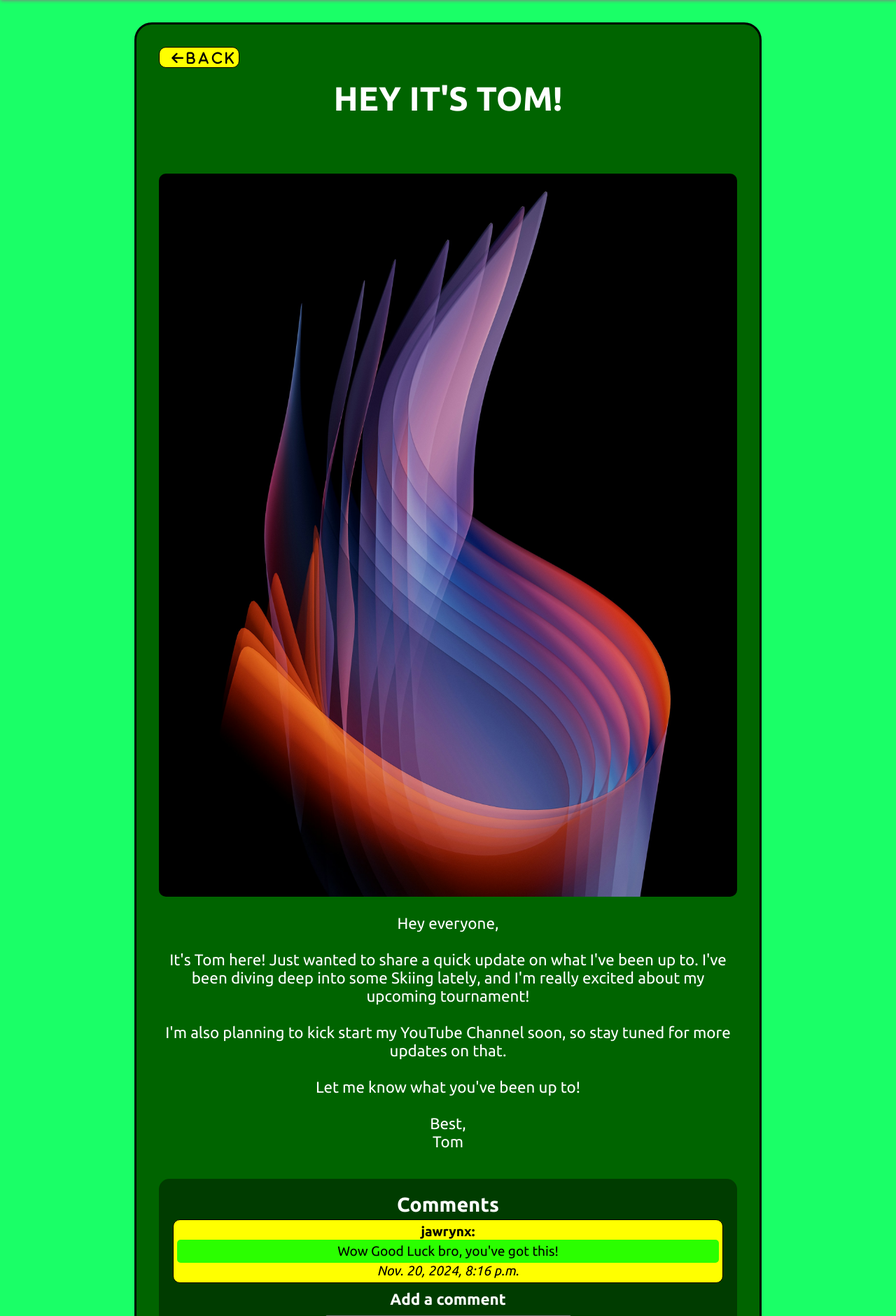
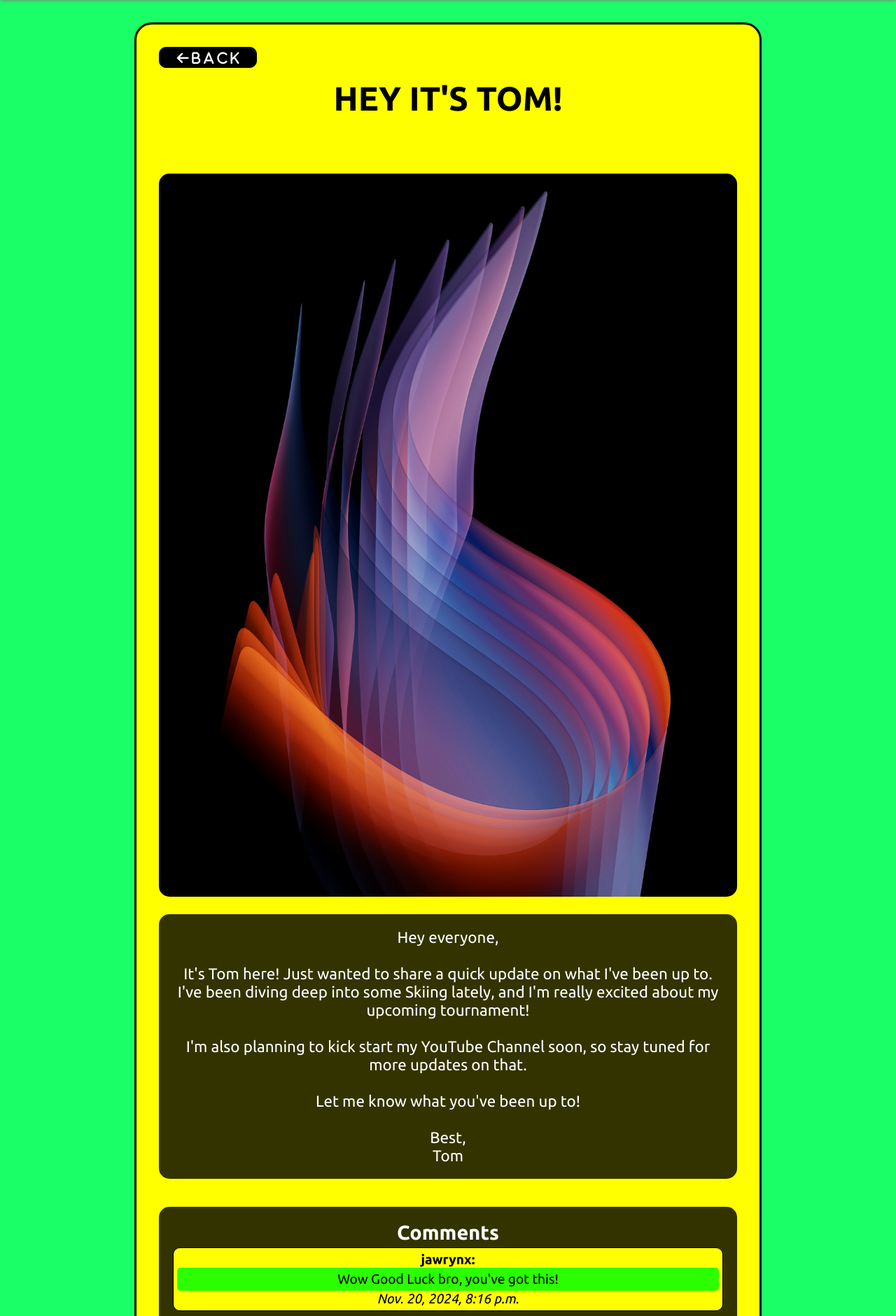
Before and after one commit to Jawrynx/ReptileCorner, a Django app: a page that uses posts/templates/posts/post_page.html in a window 1280 px wide. Shown: the part 82-1962 px from the top of the page at 70% size. Run offline with Django 5.2, Linux system fonts and the light colour scheme; data comes from the database, SQL or seed files in the repository; both versions use the stored data as it was after the commit; some libraries are stand-ins or nearby versions.

Commit message:
Enhanced and Fixed positioning for post cards in all posts lists, made individual posts look graphically similar to their corresponding post cards in the list.

```diff
--- a/posts/templates/posts/post_page.html
+++ b/posts/templates/posts/post_page.html
@@ -30,7 +30,7 @@
                 {% for comment in comments %}
                     <div class="comment">
                         <p class="comment-author">{{ comment.author }}:</p>
-                        <p class="comment-body">{{ comment.body }}</p>
+                        <p class="comment-body">{{ comment.body|linebreaksbr }}</p>
                         <p class="comment-date">{{ comment.created }}</p>
                     </div>
                 {% endfor %}
--- a/posts/templates/posts/posts_list.html
+++ b/posts/templates/posts/posts_list.html
@@ -18,7 +18,7 @@
             </h2>
             <a href="{% url 'posts:page' slug=post.slug %}" class="col-12" >
                 {% if post.image %}
-                    <img class="image" src="{{ post.image.url }}" alt="{{ post.title }}">
+                    <img class="image list-image" src="{{ post.image.url }}" alt="{{ post.title }}">
                 {% endif %}
             </a>
             <p class="body-field col-12">{{ post.body }}</p>
--- a/static/css/style.css
+++ b/static/css/style.css
@@ -238,6 +238,13 @@ ul{
     text-align: center;
 }
 
+.list-image {
+    min-height: 250px;
+    max-height: 250px;
+    height: 100%;
+    object-fit: cover;
+}
+
 .post {
     background-color: yellow;
     align-content: center;
@@ -268,7 +275,7 @@ ul{
 
 .image {
     width: 100%;
-    border-radius: 10px;
+    border-radius: 15px;
     margin-bottom: 20px;
 }
 
@@ -301,10 +308,21 @@ ul{
     margin: 2rem;
     width: 90%;
     border: 3px solid black;
-    background-color: darkgreen;
+    background-color: yellow;
     padding: 2rem;
     border-radius: 25px;
     font-size: 1.2rem;
+}
+
+.post-header h1 {
+    color: black;
+}
+
+.body-field {
+    background-color: rgba(0, 0, 0, 0.8);
+    border-radius: 15px;
+    padding: 20px;
+    color: white;
 }
 
 #post-info {
@@ -354,7 +372,7 @@ ul{
 
 #post-comments {
     text-align: center;
-    background-color: rgba(0, 0, 0, 0.4);
+    background-color: rgba(0, 0, 0, 0.8);
     border-radius: 15px;
     padding: 20px;
     margin-top: 40px;
@@ -413,15 +431,16 @@ ul{
 
 .post-header i {
     left: 0;
-    background-color: yellow;
+    background-color: black;
     border-radius: 10px;
     border: 1px solid black;
     padding-top: 6px;
     padding-left: 10px;
-    width: 115px;
+    padding-right: 10px;
+    width: 140px;
     height: 30px;
     cursor: pointer;
-    color: black;
+    color: white;
 }
 
 .post-page h1 {
@@ -1048,7 +1067,6 @@ footer {
     .post img {
         display: block;
         max-width: 100%;
-        height: auto;
     }
 
     .post .body-field {
--- a/templates/home.html
+++ b/templates/home.html
@@ -33,7 +33,7 @@
                     </h2>
                     <a href="{% url 'posts:page' slug=post.slug %}" class="col-12" >
                         {% if post.image %}
-                            <img class="image" src="{{ post.image.url }}" alt="{{ post.title }}"/>
+                            <img class="image list-image" src="{{ post.image.url }}" alt="{{ post.title }}"/>
                         {% endif %}
                     </a>
                     <p class="body-field col-12">{{ post.body }}</p>
```
Also changed, not shown: db.sqlite3.
